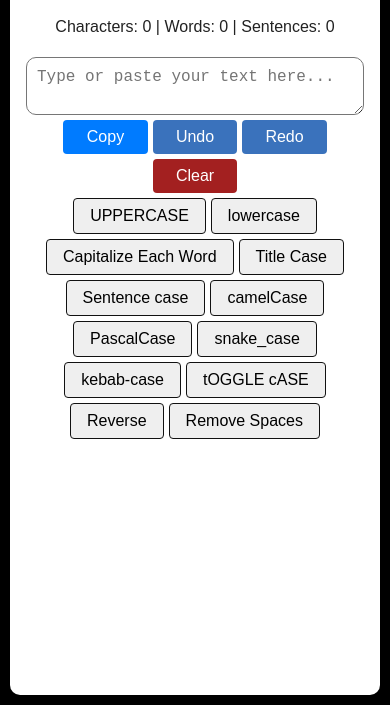
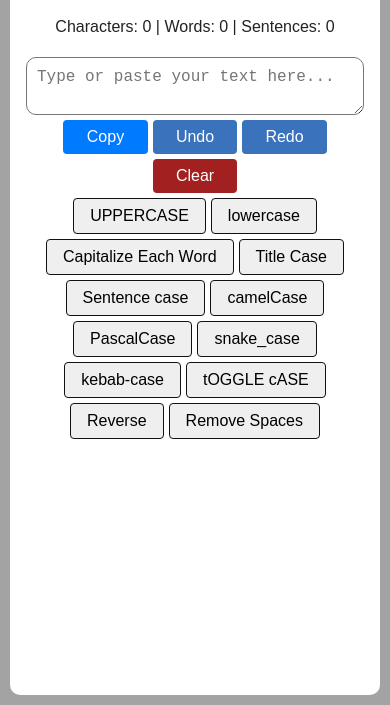
Before and after one commit to Tosin-JD/text-transformer-pwa, a plain HTML site: page index.html in a window 390 px wide. Shown: the part 139-844 px from the top of the page. Drawn offline with Linux system fonts and the light colour scheme.

Commit message:
styled for mobile

```diff
--- a/style.css
+++ b/style.css
@@ -23,7 +23,6 @@ body {
     font-family: Arial, sans-serif;
     margin: 0;
     display: flex;
-    background-color: #000000;
     height: 100vh;
     width: 100%;
     padding: 10px;
```
Also changed, not shown: index.html (+2 -2 lines).
